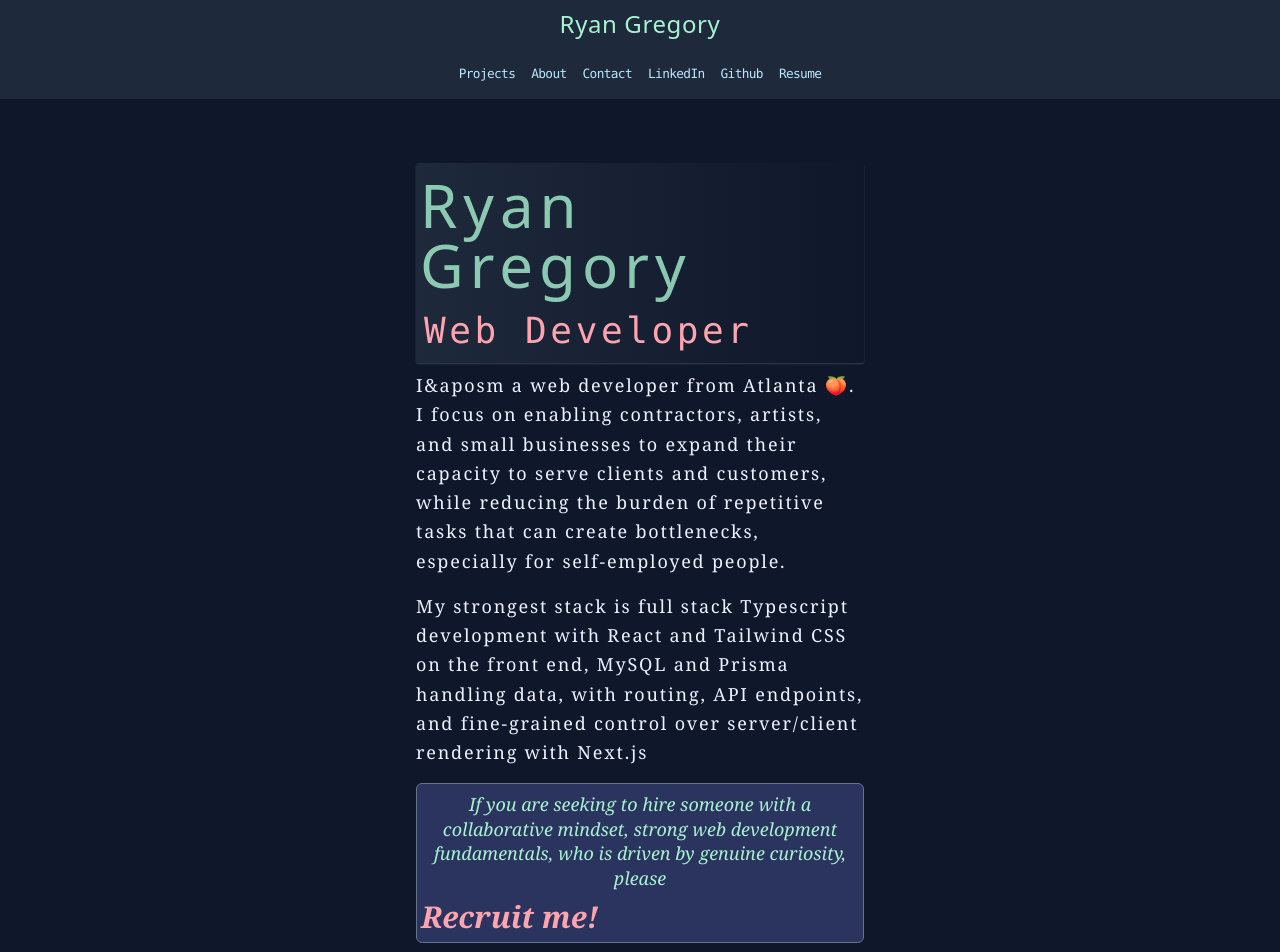
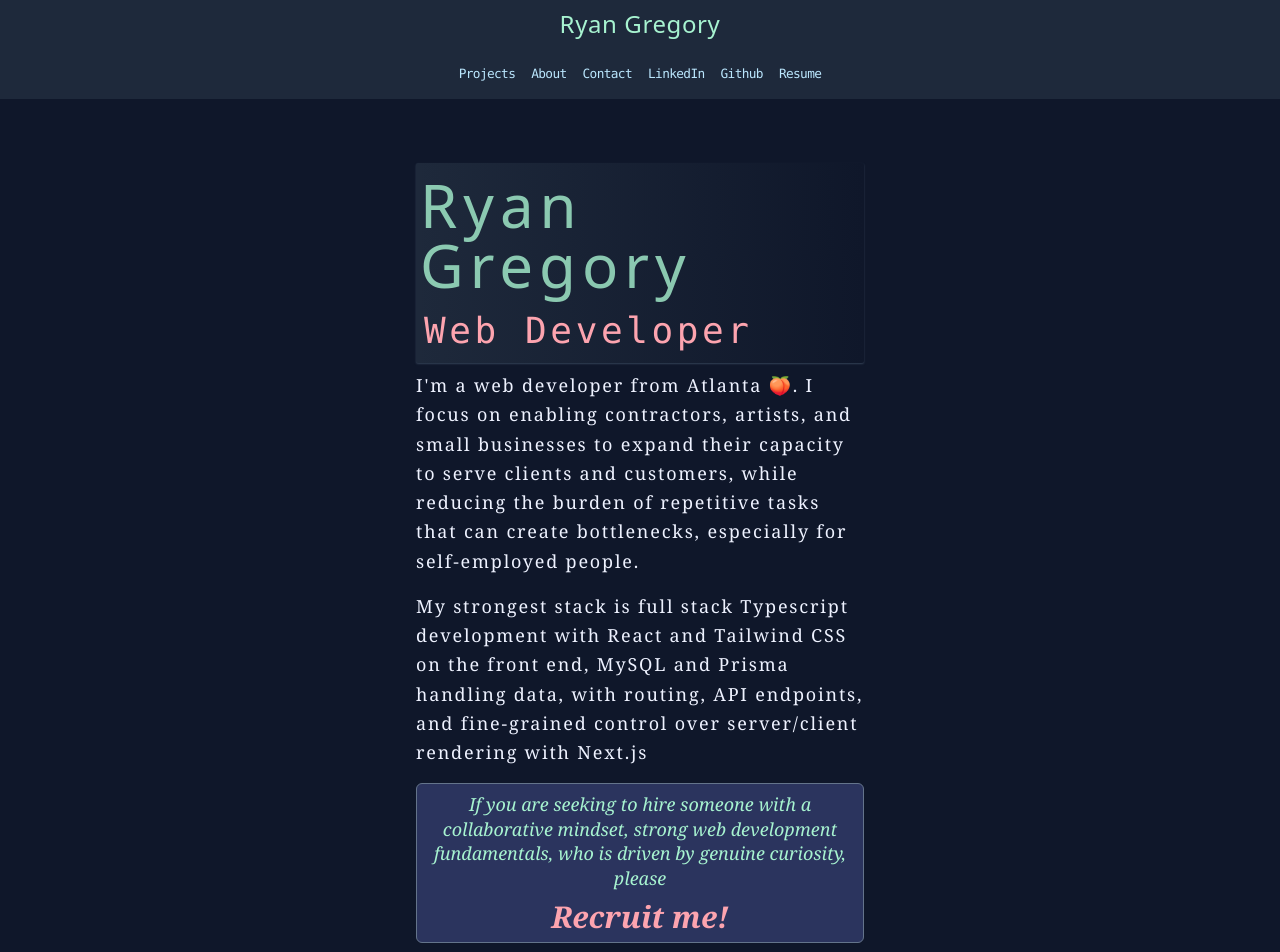
Before and after one commit to middleFiddle/portfolio, a Next.js app: page / in a window 1280 px wide. Shown: the top 952 px of the page. Built offline with nearby package versions, Linux system fonts and the light colour scheme.

Commit message:
quickfix

```diff
--- a/components/CallToAction.js
+++ b/components/CallToAction.js
@@ -3,7 +3,7 @@ import React from "react"
 const CallToAction = () => {
   return (
     <button
-      className="max-w-md mx-auto transition-all duration-1000 easy-in-out hover:cursor-pointer border hover:bg-indigo-400 hover:bg-opacity-40 hover:border-slate-400 rounded-md border-slate-500 group flex flex-col justify-center text-center p-1 h-40 bg-opacity-25 bg-indigo-400 "
+      className="max-w-md mx-auto transition-all duration-1000 easy-in-out hover:cursor-pointer border hover:bg-indigo-400 hover:bg-opacity-40 hover:border-slate-400 rounded-md border-slate-500 group flex flex-col justify-center items-center text-center p-1 h-40 bg-opacity-25 bg-indigo-400 "
       id="contact"
     >
       <h6 className="transition-all duration-1000 easy-in-out text-emerald-200 text-lg italic font-serif tracking-tightest group-hover:text-emerald-300 leading-snug ">
--- a/package.json
+++ b/package.json
@@ -12,7 +12,8 @@
     "next": "12.2.5",
     "next-contentlayer": "^0.2.7",
     "react": "18.2.0",
-    "react-dom": "18.2.0"
+    "react-dom": "18.2.0",
+    "sharp": "^0.31.1"
   },
   "devDependencies": {
     "@types/react": "^18.0.18",
--- a/pages/index.js
+++ b/pages/index.js
@@ -65,7 +65,7 @@ export default function Home(
             className="font-serif text-lg leading-relaxed tracking-widest opacity-100 text-indigo-50"
           >
             <p>
-              I&aposm a web developer from Atlanta 🍑. I focus on enabling
+              I{"\u0027"}m a web developer from Atlanta 🍑. I focus on enabling
               contractors, artists, and small businesses to expand their
               capacity to serve clients and customers, while reducing the burden
               of repetitive tasks that can create bottlenecks, especially for
```
Also changed, not shown: 1 other file (tests, documents, lock files or other folders).
